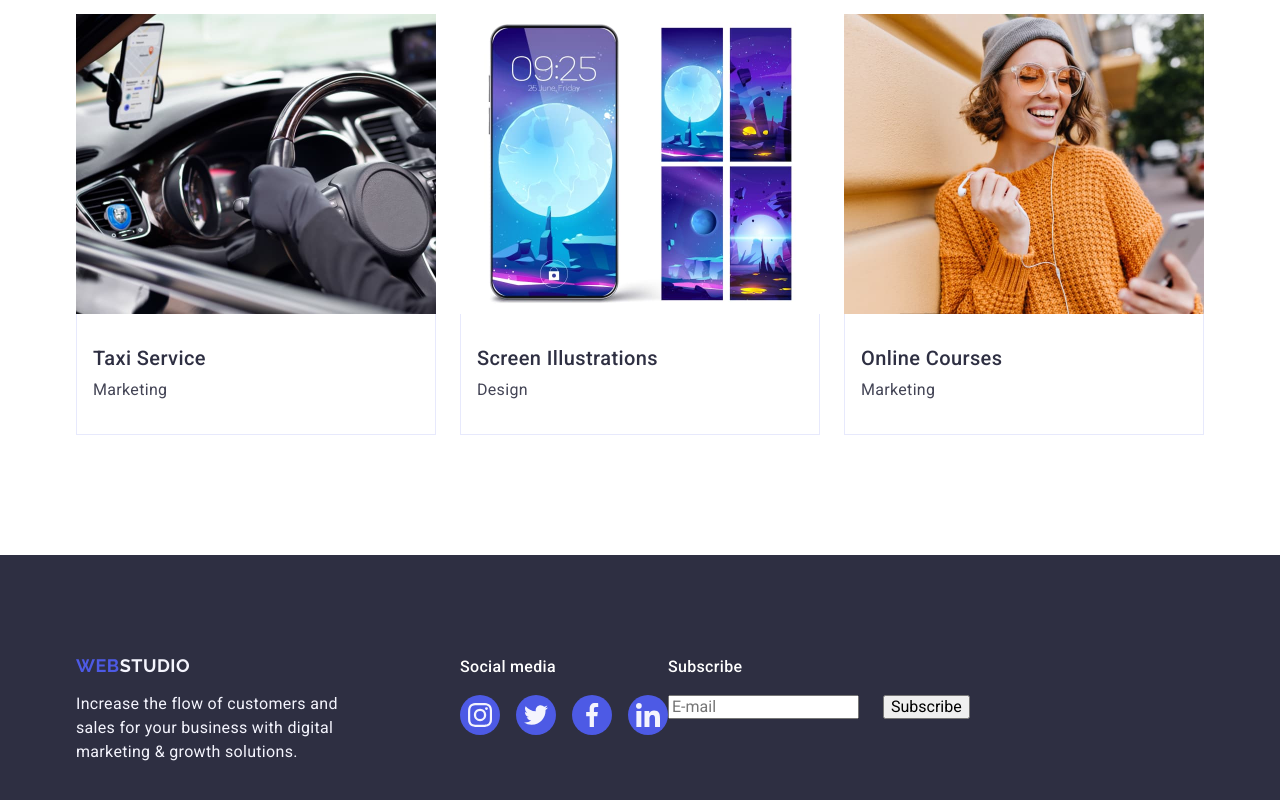
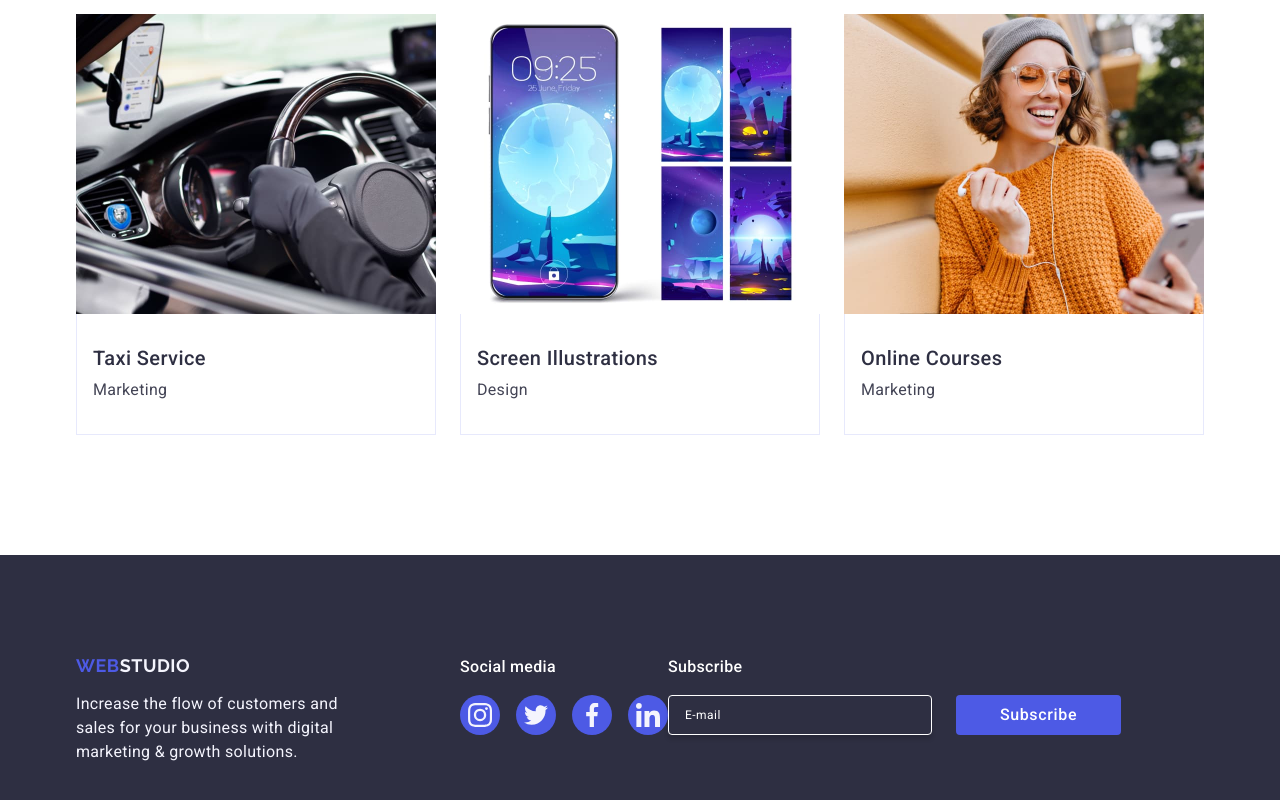
Before and after one commit to Holy-Basilisk/goit-markup-hw-05, a plain HTML site: page index.html in a window 1280 px wide. Shown: the part 2628-3428 px from the top of the page. Drawn offline with nearby package versions, Linux system fonts and the light colour scheme.

Commit message:
footer updated

```diff
--- a/css/styles.css
+++ b/css/styles.css
@@ -479,14 +479,21 @@ body {
 
 .subscr-email::placeholder {color: #fff}
 
-.submit-btn {
+.subscr-button {
 	min-width: 165px;
 	height: 40px;
 	display: flex;
 	align-items: center;
 	justify-content: center;
 	font-family: "Roboto", sans-serif;
-
+	font-weight: 500;
+	line-height: 1.5;
+	letter-spacing: 0.04em;
+	color: var(--backgroundColorWhite);
+	background-color: var(--buttonColor);
+	cursor: pointer;
+	border: none;
+	border-radius: 4px;
 }
 
 .modal-overlay {
--- a/index.html
+++ b/index.html
@@ -351,7 +351,7 @@
 			<p class="footer-header">Subscribe</p>
 			<form class="subscribe-form">
 				<label class="form-label">
-					<input type="email" name="subsr-email" placeholder="E-mail">
+					<input type="email" class="subscr-email" name="subscr-email" placeholder="E-mail">
 				</label>
 				<button type="submit" class="subscr-button">Subscribe</button>
 			</form>
@@ -383,7 +383,7 @@
 				<label class="form-label">
 					<input type="checkbox" name="terms">
 					I accept the terms and conditions of the
-					<a href="http:\\link">Privacy Policy</a>
+					<a href="http://link">Privacy Policy</a>
 				</label>
 				<button type="submit" class="submit-btn">Send</button>
 			</form>
```
